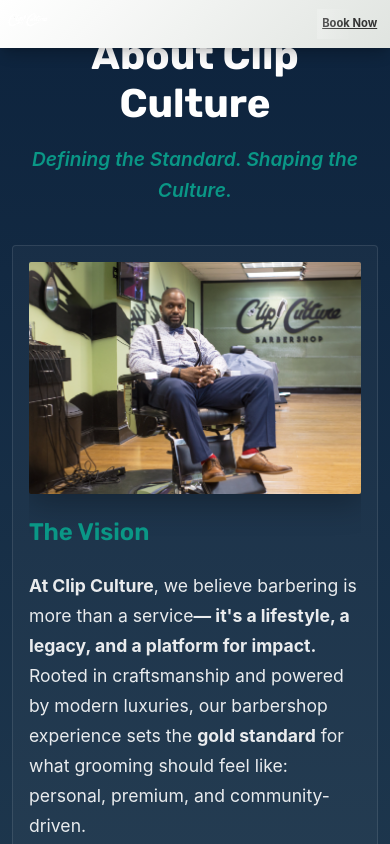
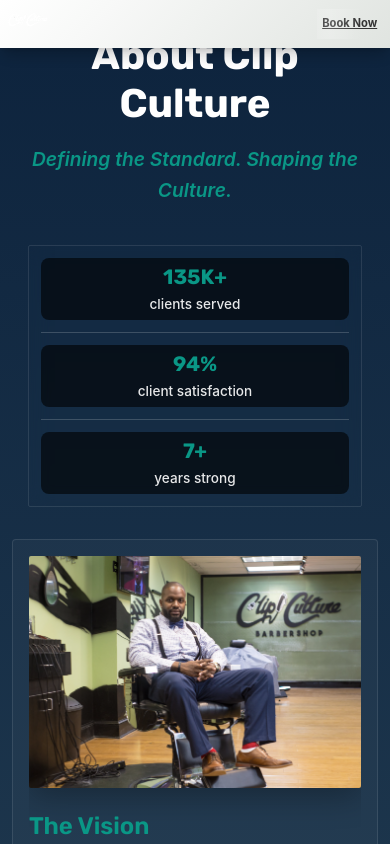
Before and after one commit to CartezDew/ClipCultureBarbershop, a React (Vite) app in the folder frontend/: page /about in a window 390 px wide. Shown: the top 844 px of the page. Built offline with nearby package versions, Linux system fonts and the light colour scheme.

Commit message:
last updated before dinner

```diff
--- a/frontend/src/pages/About.jsx
+++ b/frontend/src/pages/About.jsx
@@ -5,6 +5,7 @@
 import leapImage from '../assets/gallery/image-20.webp';
 import birthImage from '../assets/gallery/image-42.webp';
 import movementImage from '../assets/gallery/image-6.webp';
+// icons removed per design; no icon imports needed
 
 const About = () => {
   return (
@@ -13,6 +14,33 @@
         <div className="about-header">
           <h1 className="about-title">About Clip Culture</h1>
           <p className="about-subtitle">Defining the Standard. Shaping the Culture.</p>
+        </div>
+
+        <div className="about-stats">
+          <div className="about-stats-container">
+            <div className="about-stat">
+              <div className="about-stat-content">
+                <div className="about-stat-value">135K+</div>
+                <div className="about-stat-label">clients served</div>
+              </div>
+            </div>
+            <div className="about-stat-divider" aria-hidden="true"></div>
+
+            <div className="about-stat">
+              <div className="about-stat-content">
+                <div className="about-stat-value">94%</div>
+                <div className="about-stat-label">client satisfaction</div>
+              </div>
+            </div>
+            <div className="about-stat-divider" aria-hidden="true"></div>
+
+            <div className="about-stat">
+              <div className="about-stat-content">
+                <div className="about-stat-value">7+</div>
+                <div className="about-stat-label">years strong</div>
+              </div>
+            </div>
+          </div>
         </div>
 
         <div className="about-content">
--- a/frontend/src/styles/about.css
+++ b/frontend/src/styles/about.css
@@ -33,6 +33,65 @@
   font-style: italic;
   margin: 0;
   font-family: -apple-system, BlinkMacSystemFont, 'Segoe UI', 'Roboto', sans-serif;
+}
+
+/* About Stats Section */
+.about-stats {
+  margin: 3rem 0;
+  padding: 0 2rem;
+}
+
+.about-stats-container {
+  display: flex;
+  justify-content: center;
+  gap: 0;
+  max-width: 840px;
+  margin: 0 auto;
+  /* background: rgba(0, 0, 0, 0.8); */
+  backdrop-filter: blur(10px);
+  border-radius: 2px;
+  padding: 0.75rem 1rem;
+  border: 1px solid rgba(255, 255, 255, 0.1);
+}
+
+.about-stat {
+  display: flex;
+  flex-direction: row;
+  align-items: center;
+  justify-content: center;
+  text-align: center;
+  padding: 0.5rem 1rem;
+  flex: 1;
+}
+
+.about-stat-content {
+  display: flex;
+  flex-direction: column;
+  line-height: 1.1;
+}
+
+.about-stat-value {
+  font-size: clamp(1.3rem, 2.5vw, 2.2rem);
+  font-weight: 700;
+  color: var(--primary-green);
+  margin-bottom: 0.5rem;
+  font-family: 'Rubik', -apple-system, BlinkMacSystemFont, 'Segoe UI', 'Roboto', sans-serif;
+}
+
+.about-stat-label {
+  font-size: clamp(0.85rem, 1.4vw, 0.95rem);
+  color: white;
+  font-weight: 500;
+  text-transform: none;
+  opacity: 0.9;
+  font-family: -apple-system, BlinkMacSystemFont, 'Segoe UI', 'Roboto', sans-serif;
+}
+
+.about-stat-divider {
+  width: 1px;
+  height: 44px;
+  background: rgba(255, 255, 255, 0.22);
+  margin: 0 0.25rem;
 }
 
 .about-content {
@@ -285,8 +344,32 @@
   }
 
   .about-header {
-    margin-bottom: 3rem;
+    margin-bottom: 2rem;
     padding-top: 1rem;
+  }
+
+  .about-stats {
+    margin: 2rem 0;
+    padding: 0 1rem;
+  }
+
+  .about-stats-container {
+    flex-direction: column;
+    gap: 0.5rem;
+    padding: 0.75rem;
+  }
+
+  .about-stat {
+    padding: 0.5rem;
+    background: rgba(0, 0, 0, 0.6);
+    border-radius: 8px;
+  }
+
+  .about-stat-divider {
+    width: 100%;
+    height: 1px;
+    background: rgba(255, 255, 255, 0.18);
+    margin: 0.25rem 0;
   }
 
   .about-intro,
```
